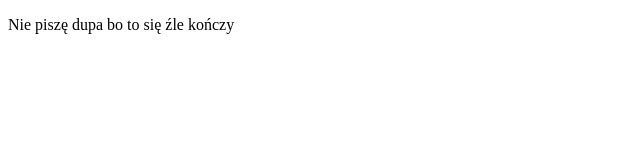
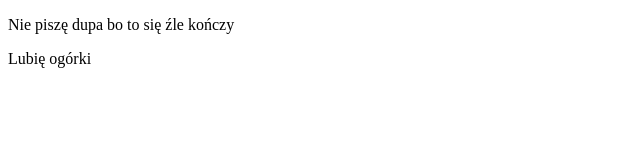
Before and after one commit to kozlowskimichal/gitjestgit, a plain HTML site: page index.html in a window 1280 px wide. Shown: the full height of the page, 0-640 px from the left. Drawn offline with Linux system fonts and the light colour scheme.

Commit message:
trzeci paragraf

```diff
--- a/index.html
+++ b/index.html
@@ -6,5 +6,6 @@
 </head>
 <body>
     <p>Nie piszę dupa bo to się źle kończy</p>
+    <p>Lubię ogórki</p>
 </body>
 </html>
```
